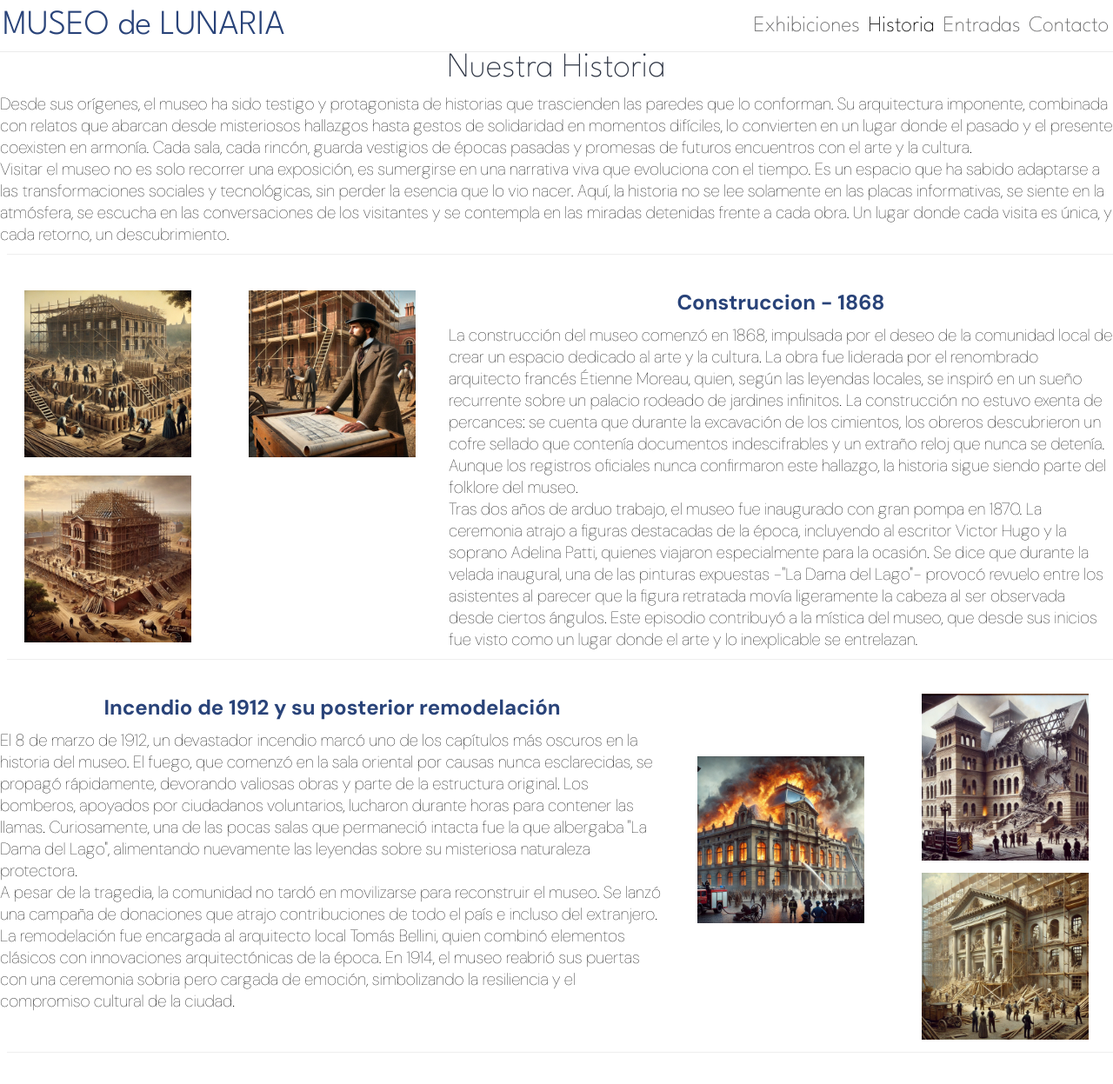
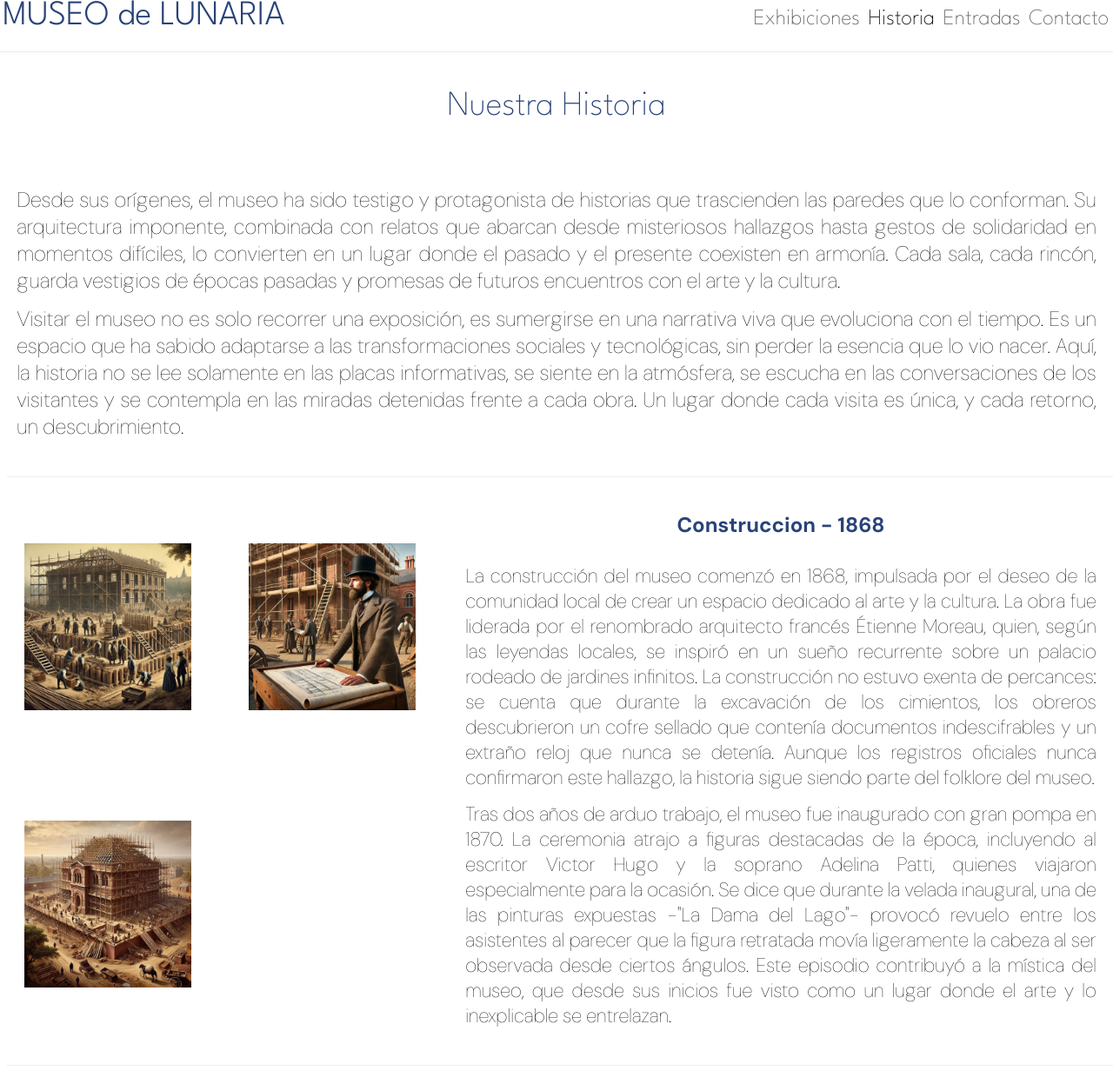
Before and after one commit to lucianamg/63305_sass, a website: page about.html in a window 1280 px wide. Shown: the top 1247 px of the page at 87% size. Drawn offline with Linux system fonts and the light colour scheme.

Commit message:
mejoras vistas

```diff
--- a/about.html
+++ b/about.html
@@ -3,6 +3,7 @@
 <head>
     <meta charset="UTF-8">
     <meta name="viewport" content="width=device-width, initial-scale=1.0">
+    <link rel="icon" type="image/x-icon" href="./assets/img/favicon.ico">
     <title>Historia del Museo de Lunaria</title>
     <link rel="stylesheet" href="./css/style.css">
 
@@ -26,12 +27,12 @@
           </ul>
         </nav>
       </header>
+
     <main>
-
         <section class="gridContainer">
 
             <div class="sectionMainTitle">
-                <p>  Nuestra Historia</p>
+                <h1>  Nuestra Historia</h1>
             </div>
 
             <div class="sectionMainDescription">
--- a/scss/components/_boostrap.scss
+++ b/scss/components/_boostrap.scss
@@ -0,0 +1,11 @@
+.carousel-item{
+    height: 35rem;
+}
+.carousel-item img{
+
+        width: 100%;
+        height: 100%;
+        object-fit: contain; /* Muestra la imagen completa sin recortar */
+        object-position: center; /* Centra la imagen dentro del contenedor */
+
+}
--- a/scss/components/_navbar.scss
+++ b/scss/components/_navbar.scss
@@ -10,6 +10,7 @@
 
 .ul-nav {
     display: flex;
+
 }
 .ul-nav li{
     list-style: none;
--- a/scss/layout/_header.scss
+++ b/scss/layout/_header.scss
@@ -2,7 +2,7 @@
 header{
     border-bottom: 1px solid #ebebeb;
     display: flex;
-    align-items: center;
+    align-items: baseline;
     justify-content:space-between;
     height: 3.75rem;
 }
--- a/scss/layout/_main_about.scss
+++ b/scss/layout/_main_about.scss
@@ -9,36 +9,38 @@
   .gridContainer img{
     width: 12rem;
   }
-  .borrar{
-    font-family: "DM Sans", serif;
-      font-weight: 300;
-      color:#294379;
-      font-family: "League Spartan", serif;
-      font-weight: 300;
-      font-size: 2.5rem;
-  }
 
   .sectionMainTitle {
-    font-weight: 100;
-    color:#2f3645;
-    font-family: "League Spartan", serif;
-    font-size: 2.5rem;
     grid-column: 1/6;
     grid-row: 1/2;
     justify-self: center;  /* en eje x*/
     align-self:center;
+    margin: 1.5rem;
   }
+
+  .sectionMainTitle h1{
+    font-weight: 100;
+    color:map-get($colors,azul);
+    font-family: $spartan;
+    font-size: map-get($font-sizes, h1-1440);
+
+  }
+
   .sectionMainDescription {
-
+    text-align: justify;
     grid-column: 1/6;
     grid-row: 2/3;
     justify-self:right;  /* en eje x*/
     align-self:center;
-    font-family: "DM Sans", serif;
+    font-family: $dmsans;
     font-weight: 100;
-    font-size: 1.2rem;
+    font-size: map-get($font-sizes,p-1440);
+    margin: 1.2rem;
+  }
+  .sectionMainDescription p{
+    margin-bottom: .8rem;
+  }
 
-  }
   .line1{
     grid-column: 1/6;
     grid-row: 3/4;
@@ -54,7 +56,7 @@
     grid-row: 4/5;
     justify-self: center;  /* en eje x*/
     align-self:center;
-    font-family: "DM Sans", serif;
+    font-family: $dmsans;
     font-weight: 100;
     font-size: 1rem;
     color:#294379;
@@ -64,9 +66,14 @@
     grid-row: 5/8;
     justify-self: center;
     align-self:flex-start;
-    font-family: "DM Sans", serif;
+    font-family: $dmsans;
     font-weight: 100;
-    font-size: 1.2rem;
+    font-size: map-get($font-sizes,p-1230);
+    margin: 1.2rem;
+    text-align: justify;
+  }
+  .paragraph1 p{
+    margin-bottom: .8rem;
   }
   .img1_1{
     grid-column: 1/2;
@@ -104,7 +111,7 @@
     grid-row: 9/10;
     justify-self: center;  /* en eje x*/
     align-self:center;
-    font-family: "DM Sans", serif;
+    font-family: $dmsans;
     font-weight: 100;
     font-size: 1rem;
     color:#294379;
@@ -114,9 +121,14 @@
     grid-row: 10/13;
     justify-self: center;
     align-self:flex-start;
-    font-family: "DM Sans", serif;
+    font-family: $dmsans;
     font-weight: 100;
-    font-size: 1.2rem;
+    font-size: map-get($font-sizes,p-1230);
+    margin: 1.2rem;
+    text-align: justify;
+  }
+  .paragraph2 p{
+    margin-bottom: .8rem;
   }
   .img2_1{
     grid-column: 4/5;
@@ -165,7 +177,12 @@
     align-self:flex-start;   /* en eje y */
     font-family: "DM Sans", serif;
     font-weight: 100;
-    font-size: 1.2rem;
+    font-size: map-get($font-sizes,p-1230);
+    margin: 1.2rem;
+    text-align: justify;
+  }
+  .paragraph3 p{
+    margin-bottom: .8rem;
   }
   .img3_1{
     grid-column: 1/2;
--- a/scss/layout/_main_contact.scss
+++ b/scss/layout/_main_contact.scss
@@ -41,3 +41,10 @@
   border: 1px solid #ccc;
 
 }
+h1{
+    font-weight: 100;
+    color:map-get($colors,azul);
+    font-family: $spartan;
+    font-size: map-get($font-sizes, h1-1440);
+    margin: 20px;
+  }
--- a/scss/layout/_main_exhibitions.scss
+++ b/scss/layout/_main_exhibitions.scss
@@ -18,17 +18,7 @@
     font-weight: 100;
     font-size: 1.6rem;
 }
-.carousel-item{
-    height: 35rem;
-}
-.carousel-item img{
 
-        width: 100%;
-        height: 100%;
-        object-fit: contain; /* Muestra la imagen completa sin recortar */
-        object-position: center; /* Centra la imagen dentro del contenedor */
-
-}
 
 .exhibition-layout {
     display: flex;
@@ -58,7 +48,9 @@
 
 .subheadingLine{
   font-weight: 100;
-  color:#2f3645;
+  color:map-get($colors,azul);
+  font-family: $spartan;
+  font-size: map-get($font-sizes, h1-1440);
 }
 
 .current1{
--- a/scss/layout/_main_index.scss
+++ b/scss/layout/_main_index.scss
@@ -17,9 +17,9 @@
 
 }
 .main_home h1{
-    font-family: "DM Sans", serif;
+    font-family: $spartan;
     font-weight: 300;
-    font-size: 2rem;
+    font-size: 2.5rem;
     padding: 3rem;
     color:#294379;
     background-color: #ffffff;
--- a/scss/utilities/_maps.scss
+++ b/scss/utilities/_maps.scss
@@ -4,7 +4,7 @@ $font-sizes:(
     p-700: 1rem,
     p-910: 1.2rem,
     p-1230: 1.4rem,
-    p-1440: 1.6rem,
+    p-1440: 1.5rem,
 
 
     h1-320: 0.7rem,
@@ -46,3 +46,12 @@ $colors:(
     grisClaro: rgba(245, 245, 245),
 
 );
+
+.main_home h1{
+    font-family: "DM Sans", serif;
+    font-weight: 300;
+    font-size: 2rem;
+    padding: 3rem;
+    color:#294379;
+
+}
```
Also changed, not shown: contact.html (+1 -0 lines), exhibitions.html (+1 -0 lines), index.html (+1 -0 lines), tickets.html (+1 -0 lines), assets/img/favicon.ico (added), css/style.css, 1 other file.
